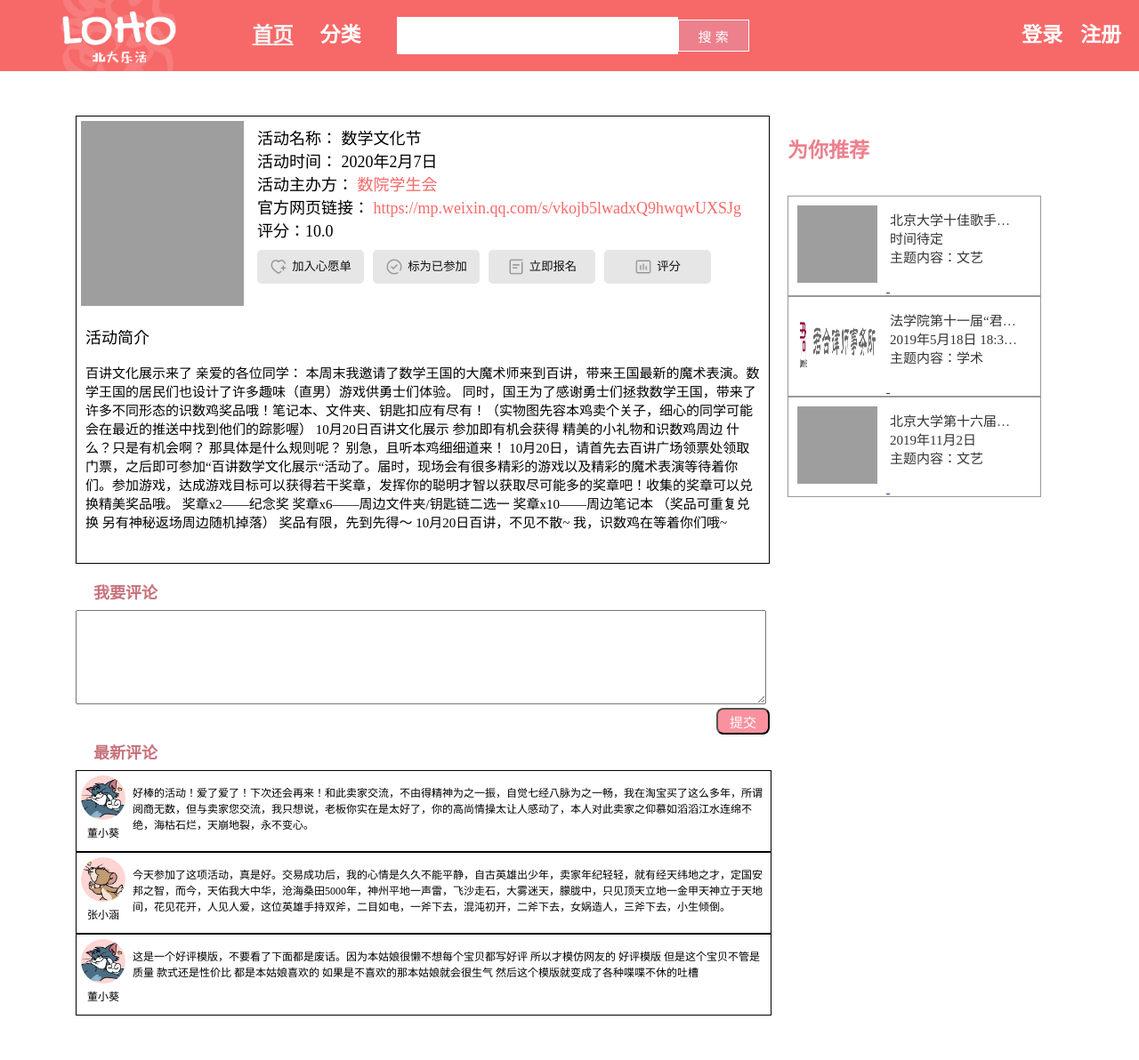
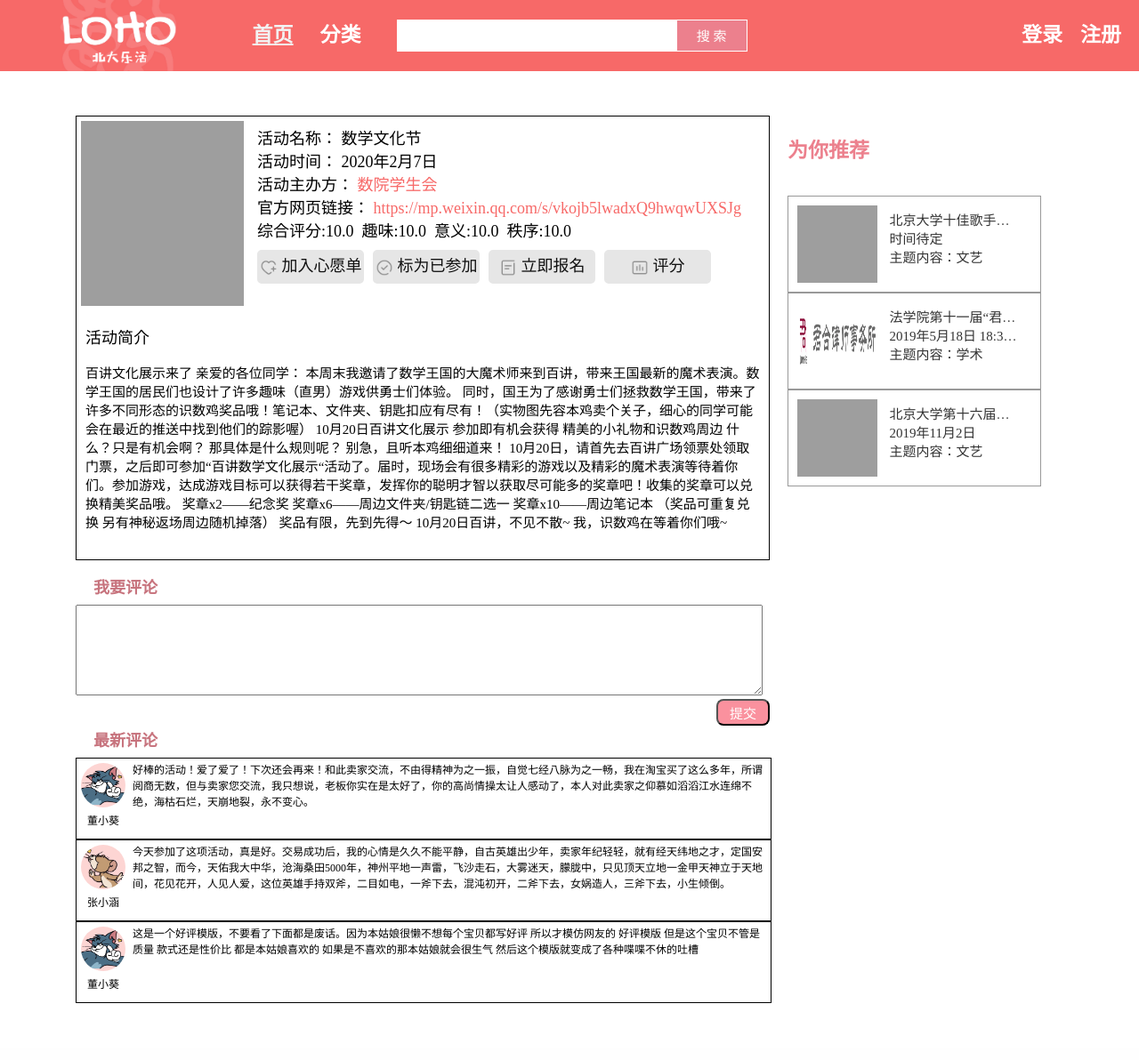
Before and after one commit to PKULoho/lohoweb, a PHP site: page /1.php in a window 1280 px wide. Shown: the whole page at 89% size. After the commit the page ends 1128 px from the top, so only its background shows below. Run offline with PHP 8.4, Linux system fonts and the light colour scheme; grey boxes are pictures that could not be loaded.

Commit message:
新的活动详情页面

```diff
--- a/1.php
+++ b/1.php
@@ -6,15 +6,26 @@
     <title>
 数学文化节    </title>
     <link rel="icon" type="image/png" href="ico/logo.png"/>
+
+    <link rel="stylesheet" href="layui/css/layui.css">
+    <script src="layui/layui.js"></script>
+    <script src="activity_details.js"></script>
+
+    <script>
+        function replaceDoc() {
+window.location.replace("./1.php")        }
+    </script>
+
     <link rel="stylesheet" href="global_navigation.css">
     <link rel="stylesheet" href="footer.css">
     <link rel="stylesheet" href="activity_list.css">
     <link rel="stylesheet" href="activity_details.css">
 
-    <script>
-        function replaceDoc() {
-window.location.replace("./1.php")        }
-    </script>
+    <style>
+        .global-nav .search-bar input{
+            height:32px;
+        }
+    </style>
 </head>
 
 <body>
@@ -44,7 +55,9 @@ window.location.replace("./1.php")        }
                 <b>' . $_COOKIE['usernickname'] . '</b>
                 <span class="logout-button"><a href="do_logout.php">[退出]</a></span>
             </div>
-    ';
+            <div class="nav-item right-nav-item" id="reminder">
+                <a>提醒</a><div class="reminder-list"><ul><li>>&nbsp;&nbsp;您报名的“北大剧星风采大赛初赛”将于今天举行</li><li>>“数学文化节”的时间更改为2020年4月2日</li></ul></div>
+            </div>';
     } else {
     echo '
     <div class="nav-item right-nav-item">
@@ -83,7 +96,7 @@ window.location.replace("./1.php")        }
 "https://mp.weixin.qq.com/s/vkojb5lwadxQ9hwqwUXSJg"                        >
 https://mp.weixin.qq.com/s/vkojb5lwadxQ9hwqwUXSJg                    </a>
                     </div>
-                    <div>评分：10.0</div>
+                    <div>综合评分:10.0&nbsp;&nbsp;趣味:10.0&nbsp;&nbsp;意义:10.0&nbsp;&nbsp;秩序:10.0</div>
 
                     <button class="button" type="submit" onclick="replaceDoc()"><img src="ico/icon_wishlist.png"
                                                                                      class="icon">加入心愿单
@@ -94,7 +107,7 @@ https://mp.weixin.qq.com/s/vkojb5lwadxQ9hwqwUXSJg                    </a>
                     <button class="button" type="submit" onclick="replaceDoc()"><img src="ico/icon_apply.png"
                                                                                      class="icon">立即报名
                     </button>
-                    <button class="button" type="submit" onclick="replaceDoc()"><img src="ico/icon_rate.png"
+                    <button class="button" type="submit"><img src="ico/icon_rate.png"
                                                                                      class="icon">评分
                     </button>
                 </div>
```
Lines whose indentation alone changed are shown as unchanged.
